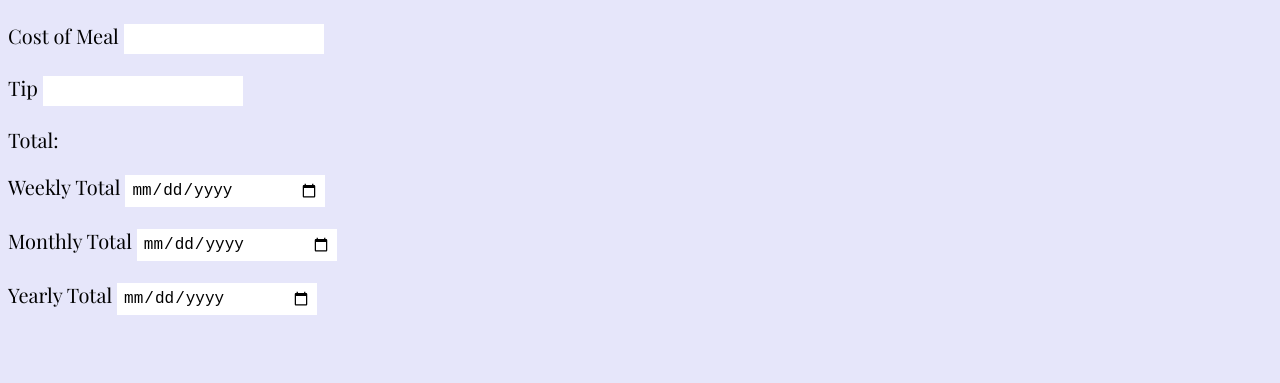
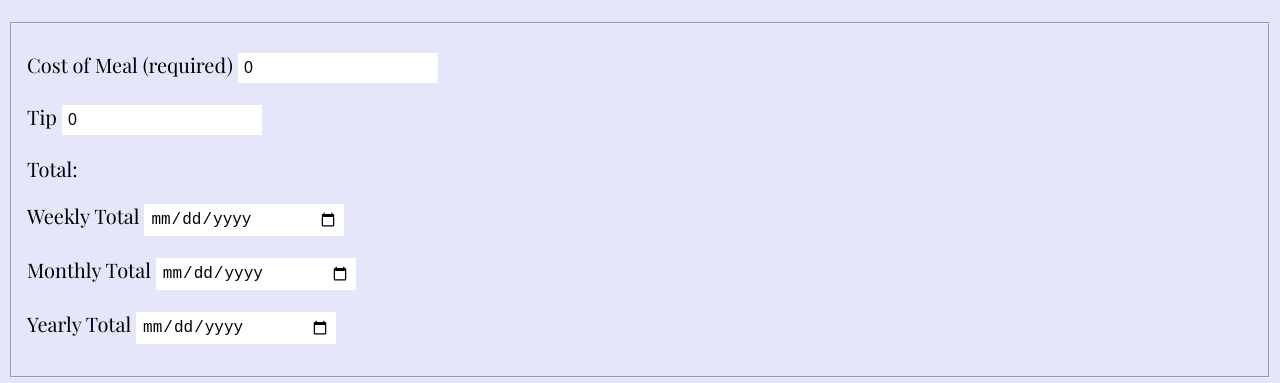
Before and after one commit to pkafei/tips, a website: page views/index.html in a window 1280 px wide. Shown: the part 79-462 px from the top of the page. Drawn offline with nearby package versions, Linux system fonts and the light colour scheme.

Commit message:
Added jquery validated and change output calc by one decimal point

```diff
--- a/views/index.html
+++ b/views/index.html
@@ -9,20 +9,27 @@
 	<body>
 		<h1> Your Restaurant Bill</h1>
    <!-- <form action="/myaction" method="post"> -->
-   <form action="#" id="meal_tip" onsubmit="return false" oninput="total.value = cost.valueAsNumber + (tip.valueAsNumber * .1)">
-      	  <p>Cost of Meal <input type="number" step="1.0" name="cost" id="cost" required></p>
-      	  <p>Tip <input type="number" step="1.0" name="tip" id="tip" required></p>
+   <form action="#" id="meal_tip" onsubmit="return false" method="get" oninput="total.value = cost.valueAsNumber + (tip.valueAsNumber * .01)">
+   		<fieldset>
+      	  <p>Cost of Meal (required) <input type="number" value=0 step="1.0" name="cost" id="cost" required></p>
+      	  <p>Tip <input type="number" step="1.0" value=0 name="tip" id="tip" requried></p>
       	  <p>Total: <output type="number" step="0.01" name="total" for="cost tip" id="total"></p>
       	  <p>Weekly Total <input type="date" step="0.01" name="meal" id="week"></p>
       	  <p>Monthly Total <input type="date" step="0.01" name="meal" id="month"></p>
       	  <p>Yearly Total <input type="date" step="0.01" name="meal" id="year"></p>
+      	</fieldset>
     </form>
+	</body>
 	<script src="./js/scripts.js"></script>
 	<script src="//code.jquery.com/jquery-1.11.2.min.js"></script>
+	<script src="https://cdnjs.cloudflare.com/ajax/libs/jquery-validate/1.13.1/additional-methods.js"></script>
+	<script src="https://cdnjs.cloudflare.com/ajax/libs/jquery-validate/1.13.1/additional-methods.min.js"></script>
+	<script src="https://cdnjs.cloudflare.com/ajax/libs/jquery-validate/1.13.1/jquery.validate.js"></script>
+	<script src="https://cdnjs.cloudflare.com/ajax/libs/jquery-validate/1.13.1/jquery.validate.min.js"></script>
+	<script href="./js/script.js"></script>
 	<script>
-	$("#commentForm").validate()
+	$("#meal_tip").validate();
 	</script>
-	</body>
 	</html>
 
 
@@ -37,4 +44,8 @@
   <input name="a" id="a" type="number" step="any"> +
   <input name="b" id="b" type="number" step="any"> =
   <output name="o" for="a b"></output>
+  /(\d+)/g
 </form>
+
+http://api.jquery.com/submit/
+https://developer.mozilla.org/en-US/docs/Web/JavaScript/Guide/Regular_Expressions
```
